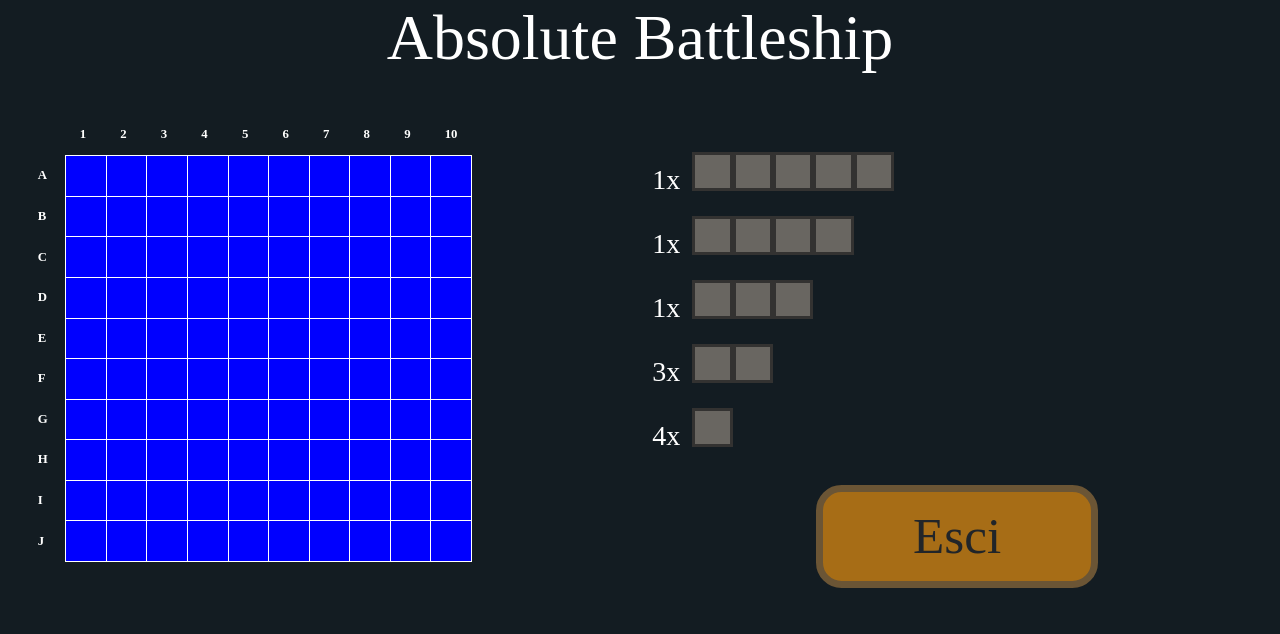
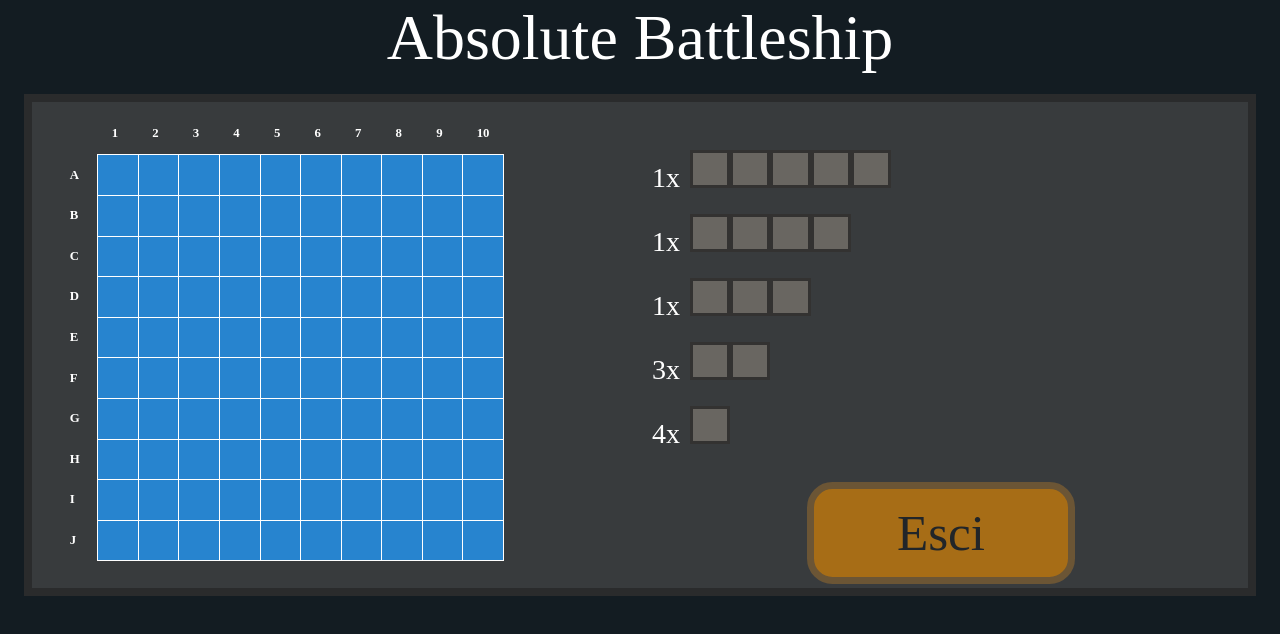
Before and after one commit to Mattia-Zanini/Absolute-BattleShip, a Vue app in the folder Absolute_BattleShip/: page / in a window 1280 px wide. Both pictures are taken after a click on the button "Gioca". Shown: the top 634 px of the page. Built offline with nearby package versions, Linux system fonts and the light colour scheme; a web font is replaced by a local one.

Commit message:
shifted grid to Player class

```diff
--- a/Absolute_BattleShip/src/App.vue
+++ b/Absolute_BattleShip/src/App.vue
@@ -1,30 +1,7 @@
 <script setup>
-import { Game } from "./components/JS/Game.js";
+import { Game, giocatore, bot } from "./components/JS/Game.js";
 Game();
 const rIndi = ["A", "B", "C", "D", "E", "F", "G", "H", "I", "J"];
-// - nothing
-// s player's ship
-// m player's miss
-// h player's hit
-// p pc's ship
-// n pc's miss
-// i pc's hit
-/*
-  '-', '-', '-', '-', '-', '-', '-', '-', '-', '-',
-  '-', '-', '-', '-', '-', '-', '-', '-', '-', '-',
-  '-', '-', '-', '-', '-', '-', '-', '-', '-', '-',
-  '-', '-', '-', '-', '-', '-', '-', '-', '-', '-',
-  '-', '-', '-', '-', '-', '-', '-', '-', '-', '-',
-  '-', '-', '-', '-', '-', '-', '-', '-', '-', '-',
-  '-', '-', '-', '-', '-', '-', '-', '-', '-', '-',
-  '-', '-', '-', '-', '-', '-', '-', '-', '-', '-',
-  '-', '-', '-', '-', '-', '-', '-', '-', '-', '-',
-  '-', '-', '-', '-', '-', '-', '-', '-', '-', '-',
-*/
-const grid = [];
-for (let i = 0; i < 100; i++)
-  grid.push('-');
-console.log(grid);
 </script>
 
 <template>
@@ -40,7 +17,7 @@ console.log(grid);
       <DetailGame @hideRules="showMenu" />
     </div>
     <div v-if="show == 2" class="row d-flex justify-content-center zoomin">
-      <Grid @exitPreGame="showMenu" :rowIndicators="rIndi" :grid="grid" />
+      <Grid @exitPreGame="showMenu" :rowIndicators="rIndi" :grid="giocatore.grid" />
     </div>
   </div>
 </template>
--- a/Absolute_BattleShip/src/components/JS/Game.js
+++ b/Absolute_BattleShip/src/components/JS/Game.js
@@ -1,36 +1,33 @@
-import {
-    Player
-}
-from "./GameComponents.js";
+import { Player } from "./GameComponents.js";
+export const giocatore = new Player("Giocatore");
+export const bot = new Player("BOT");
 export function Game() {
-    const giocatore = new Player("Giocatore");
-    const bot = new Player("BOT");
   // create 10 ships for each player
-    for(let i = 0; i < 10; i++) {
+  for (let i = 0; i < 10; i++) {
     let shipName = "";
     let size = 0;
-        if(i == 0) {
+    if (i == 0) {
       shipName = "Aircraft Carrier";
       size = 5;
     }
-        if(i == 1) {
+    if (i == 1) {
       shipName = "Battleship";
       size = 4;
     }
-        if(i == 2) {
+    if (i == 2) {
       shipName = "Submarine";
       size = 3;
     }
-        if(i > 2 && i < 6) {
+    if (i > 2 && i < 6) {
       shipName = "Cruiser";
       size = 2;
     }
-        if(i > 5 && i < 10) {
+    if (i > 5 && i < 10) {
       shipName = "Destroyer";
       size = 1;
     }
-        giocatore.newShip(i, shipName, size);
-        bot.newShip(i, shipName, size);
+    giocatore.NewShip(i, shipName, size);
+    bot.NewShip(i, shipName, size);
   }
   console.log(giocatore);
   console.log(bot);
--- a/Absolute_BattleShip/src/components/JS/GameComponents.js
+++ b/Absolute_BattleShip/src/components/JS/GameComponents.js
@@ -10,21 +10,43 @@ export class Ship {
     this.Length = _Length;
   }
 }
+// - nothing
+// s ship
+// m miss
+// h hit
+/*
+  '-', '-', '-', '-', '-', '-', '-', '-', '-', '-',
+  '-', '-', '-', '-', '-', '-', '-', '-', '-', '-',
+  '-', '-', '-', '-', '-', '-', '-', '-', '-', '-',
+  '-', '-', '-', '-', '-', '-', '-', '-', '-', '-',
+  '-', '-', '-', '-', '-', '-', '-', '-', '-', '-',
+  '-', '-', '-', '-', '-', '-', '-', '-', '-', '-',
+  '-', '-', '-', '-', '-', '-', '-', '-', '-', '-',
+  '-', '-', '-', '-', '-', '-', '-', '-', '-', '-',
+  '-', '-', '-', '-', '-', '-', '-', '-', '-', '-',
+  '-', '-', '-', '-', '-', '-', '-', '-', '-', '-',
+*/
 export class Player {
   name;
   ships;
+  grid;
   constructor(_name) {
     this.name = _name;
     this.ships = [];
+    this.grid = [];
+    this.StartGrid();
   }
-  newShip(_id, _name, _Length) {
+  NewShip(_id, _name, _Length) {
     this.ships.push(new Ship(_id, _name, _Length));
     return this.ships[this.ships.length - 1];
   }
-  get allShips() {
+  get AllShips() {
     return this.ships;
   }
-  get numberOfShips() {
+  get NumberOfShips() {
     return this.ships.length;
   }
+  StartGrid() {
+    for (let i = 0; i < 100; i++) this.grid.push("-");
+  }
 }
--- a/Absolute_BattleShip/src/components/VUE/Grid.vue
+++ b/Absolute_BattleShip/src/components/VUE/Grid.vue
@@ -1,5 +1,5 @@
 <template>
-  <div class="row">
+  <div class="row game-menu">
     <div class="col-12">
       <div class="row">
         <!-- GRID -->
@@ -119,7 +119,11 @@ h3 {
   user-select: none;
 }
 .blue {
-  background-color: blue;
+  background-color: #2784cf;
+}
+.game-menu {
+  height: 38vw;
+  margin: 0 0 0 0 !important;
 }
 </style>
 
```
Lines whose indentation alone changed are shown as unchanged.
